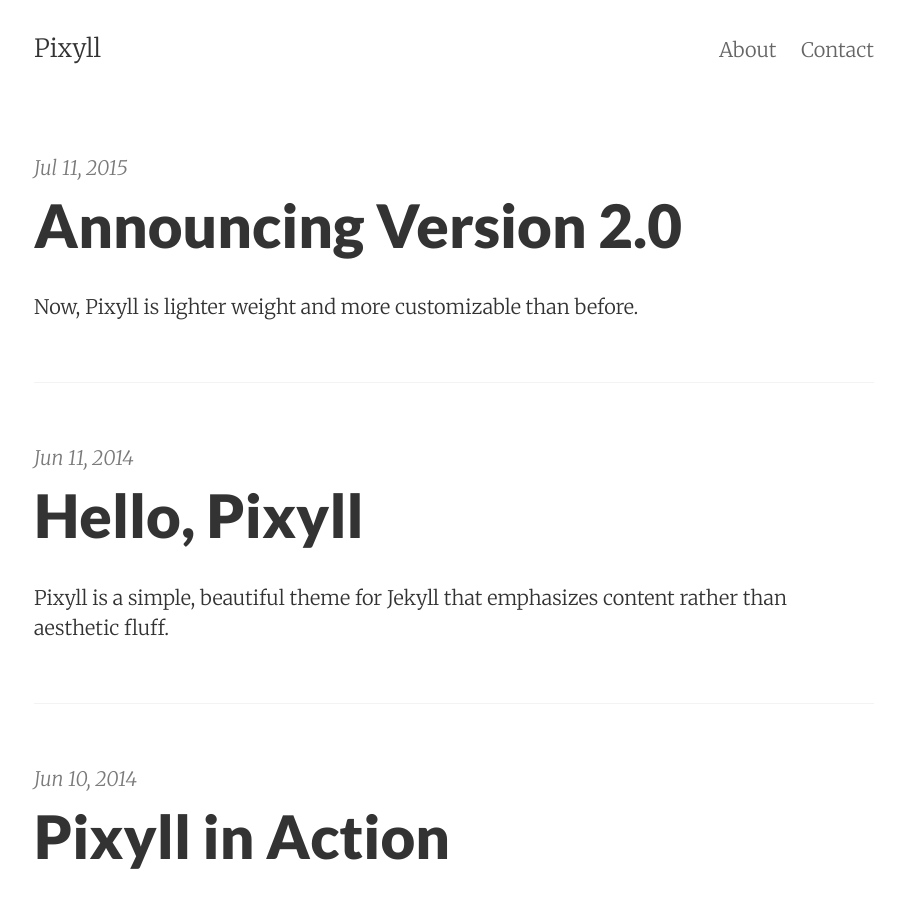
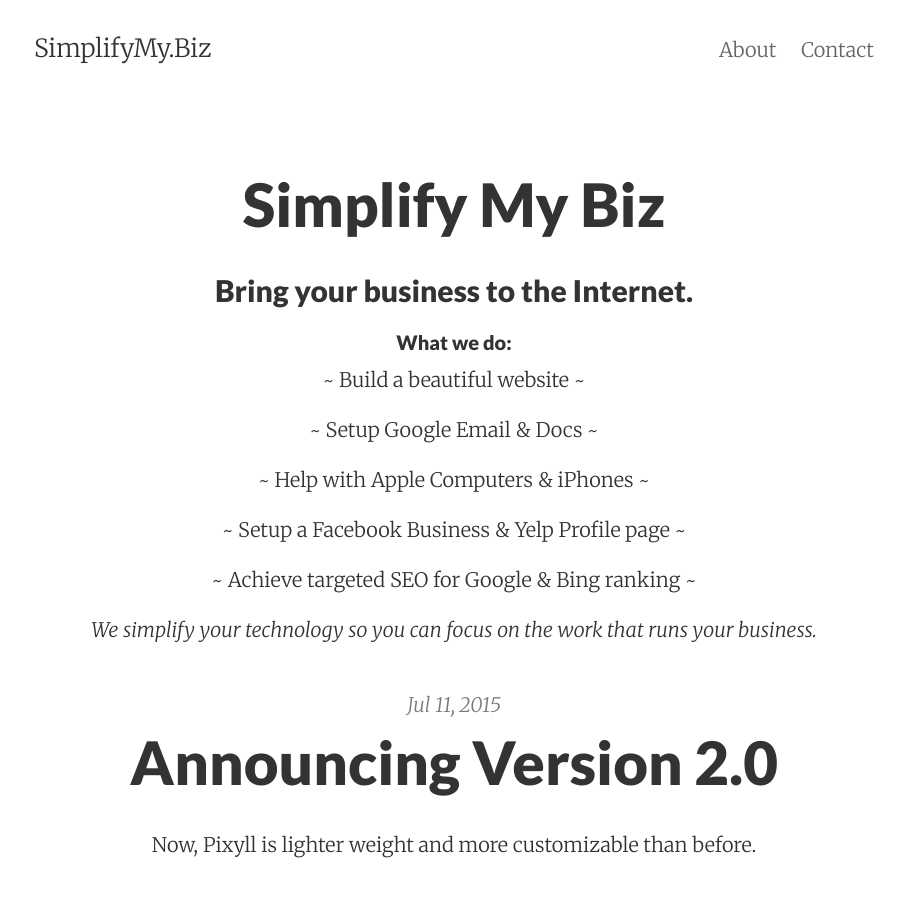
Before and after one commit to SimplifyMyBiz/Phoenix-SimplifyMyBiz, a Jekyll site: the page built from index.html, in a window 1280 px wide and 900 px high. Shown: the whole window, without its empty margins (186-1090 px from the left). Built offline with Jekyll 4.4.1, drawn with Linux system fonts in a browser that asks for light colours; the list of posts is cut into pages by our own code.

Commit message:
updated home page

```diff
--- a/_config.yml
+++ b/_config.yml
@@ -1,10 +1,10 @@
 # Site settings
-title:       Pixyll
-email:       your_email@example.com
-author:      John Otander
-description: "A simple, beautiful theme for Jekyll that emphasizes content rather than aesthetic fluff."
+title:       SimplifyMy.Biz
+email:       chris@simplifymy.biz
+author:      Chris Livermore
+description: "Simplify My Biz We simplify your technology so you can focus on the work that runs your business."
 baseurl:     ""
-url:         "http://pixyll.com"
+url:         "http://phoenix.simplifymy.biz"
 
 # Google analytics
 google_analytics:
@@ -23,7 +23,7 @@
 github_username:
 bitbucket_username:
 stackoverflow_id:
-twitter_username:
+twitter_username: simplifymybiz
 google_plus_id:
 linkedin_username:
 angellist_username:
@@ -36,15 +36,15 @@
 show_sharing_icons: false
 share_text: 'Share this post!'
 # Change to 'true' to enable individual icons
-share_facebook: false
-share_twitter: false
-share_googleplus: false
-share_linkedin: false
-share_digg: false
-share_tumblr: false
-share_reddit: false
-share_stumbleupon: false
-share_hackernews: false
+share_facebook: true
+share_twitter: true
+share_googleplus: true
+share_linkedin: true
+share_digg: true
+share_tumblr: true
+share_reddit: true
+share_stumbleupon: true
+share_hackernews: true
 
 # Build settings
 markdown:     kramdown
--- a/index.html
+++ b/index.html
@@ -1,8 +1,17 @@
 ---
-layout: default
+layout: center
 ---
 
 <div class="home">
+  <h1>Simplify My Biz</h1>
+  <h2>Bring your business to the Internet.</h2>
+  <h4>What we do:</h4>
+      <p>&#126; Build a beautiful website &#126;</p>
+      <p>&#126; Setup Google Email &#38; Docs &#126;</p>
+      <p>&#126; Help with Apple Computers &#38; iPhones &#126;</p>
+      <p>&#126; Setup a Facebook Business &#38; Yelp Profile page &#126;</p>
+      <p>&#126; Achieve targeted SEO for Google &#38; Bing ranking &#126;</p>
+      <em>We simplify your technology so you can focus on the work that runs your business.</em>
 
   <div class="posts">
     {% for post in paginator.posts %}
```
Also changed, not shown: 1 other file.
